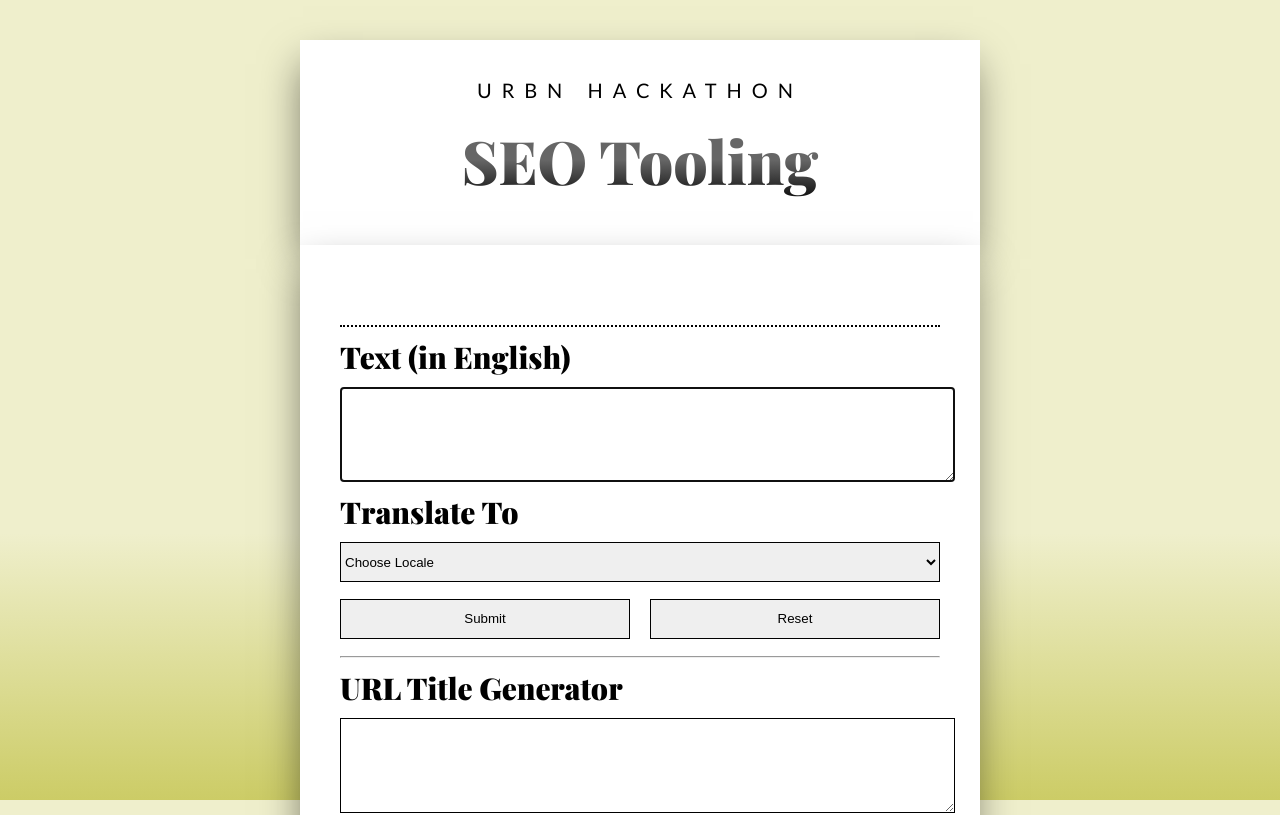
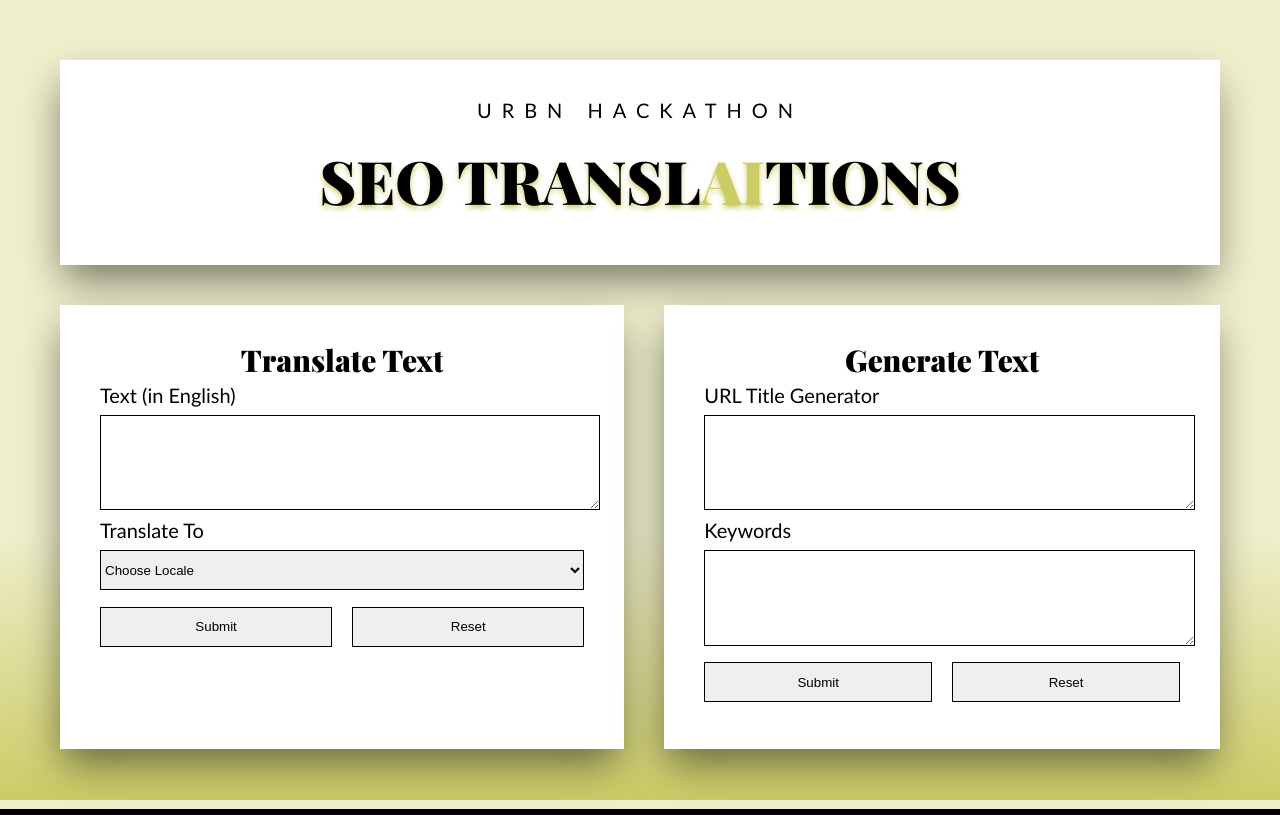
Before and after one commit to seriouslysean/hackathon-open-ai-translation, a Nuxt app: page / in a window 1280 px wide. Shown: the top 815 px of the page. Built offline with nearby package versions, Linux system fonts and the light colour scheme.

Commit message:
Split two sections in to components, basic grid styling

```diff
--- a/app.vue
+++ b/app.vue
@@ -1,136 +1,28 @@
-<script setup>
-const languages = ref([
-  { name: 'Choose Locale', locale: '', selected: true },
-  { name: 'English (en-GB)', locale: 'en-GB' },
-  { name: 'French (fr-CA)', locale: 'fr-CA' },
-  { name: 'German (de-DA)', locale: 'de-DE' },
-  { name: 'Italian (it-IT)', locale: 'it-IT' },
-  { name: 'Spanish (es-ES)', locale: 'es-ES' },
-]);
-
-const textEl = ref(null);
-const text = ref('');
-const locale = ref('');
-const translation = ref('');
-
-async function onSubmit() {
-  if (!text.value || !locale.value) {
-    alert('Text and locale required');
-    return;
-  }
-  // TODO Convert to composable maybe `useTranslation(text, locale)`
-  const { data: translatedText } = await useFetch('/api/translate', {
-    method: 'post',
-    query: {
-      text,
-      locale,
-    },
-  });
-  translation.value = translatedText.value;
-}
-
-async function onSubmitURL() {
-  alert('url submit');
-}
-
-function onCopy() {
-  if (location.protocol !== 'https:') {
-    alert('Copy will only work over https');
-    return;
-  }
-  navigator.clipboard.writeText(translation.value);
-}
-
-function onCopyURL() {
-  if (location.protocol !== 'https:') {
-    alert('Copy will only work over https');
-    return;
-  }
-
-  alert('copy url not built yet');
-  navigator.clipboard.writeText('TODO');
-}
-
-onMounted(() => {
-  textEl.value.focus();
-});
-</script>
-
-
 <template>
   <div class="app">
     <SiteHeader />
 
-    <main class="main container">
-      <!-- translate -->
-      <section class="translation">
-        <form @submit.prevent="onSubmit">
-          <label for="text">Text (in English)</label>
-          <textarea ref="textEl" type="text" name="text" v-model="text"></textarea>
-
-          <label for="locale">Translate To</label>
-          <select name="locale" v-model="locale">
-            <option v-for="language in languages" :key="language.locale" :value="language.locale" :selected="language.selected">
-              {{ language.name }}
-            </option>
-          </select>
-
-          <div class="buttons">
-            <button type="submit">Submit</button>
-            <button type="reset">Reset</button>
-          </div>
-        </form>
-
-        <div class="translation" v-if="translation">
-          <label for="text-translated">Translation</label>
-          <textarea name="text-translated" class="text-translated" readonly>{{ translation }}</textarea>
-          <div class="buttons">
-            <button @click="onCopy">Copy</button>
-          </div>
-        </div>
-      </section>
-
-      <hr />
-
-      <!-- translate -->
-      <section class="generation">
-          <form @submit.prevent="onSubmitURL">
-            <label for="url">URL Title Generator</label>
-            <textarea ref="url" type="text" name="text" v-model="url"></textarea>
-
-            <label for="keywords">Keywords</label>
-            <textarea ref="keywords" type="text" name="text" v-model="keywords"></textarea>
-
-            <div class="buttons">
-              <button type="submit">Submit</button>
-              <button type="reset">Reset</button>
-            </div>
-
-            <label for="text-translated">URL output</label>
-            <textarea name="text-translated" class="text-translated" readonly>{{ translation }}</textarea>
-            <div class="buttons">
-              <button @click="onCopyURL">Copy Title</button>
-            </div>
-          </form>
-      </section>
+    <main class="main">
+      <TextTranslate class="main__column main__column--translate" />
+      <TextGenerate class="main__column main__column--generate" />
     </main>
   </div>
 </template>
 
 <style lang="scss">
-@use "~/assets/scss/global.scss";
+@use '~/assets/scss/global.scss';
 
-.container {
-    max-width: 600px;
-    margin: 0 auto;
-}
+.main {
+  display: grid;
+  grid-template-areas:
+    'translate generate';
 
-.translation {
-  border-top: 2px dotted var(--bg-outline);
-  margin-top: var(--spacer-primary);
-}
+  &__column--translate {
+    grid-area: translate;
+  }
 
-.text-translated {
-  margin-bottom: var(--spacer-secondary);
+  &__column--generate {
+    grid-area: generate;
+  }
 }
 </style>
--- a/assets/scss/global.scss
+++ b/assets/scss/global.scss
@@ -21,9 +21,12 @@ body {
   font-size: var(--font-size-body);
 }
 
-label {
+h1, h2, h3, h4, h5, h6 {
   font-family: var(--font-heading);
   font-size: var(--font-size-heading);
+}
+
+label {
   display: block;
   margin: var(--spacer-secondary) 0;
   width: 100%;
--- a/components/SiteHeader.vue
+++ b/components/SiteHeader.vue
@@ -1,11 +1,13 @@
 <template>
     <header class="site-header container">
         <small class="site-header__prefix">URBN Hackathon</small>
-        <h1 class="site-header__heading">SEO Tooling</h1>
+        <h1 class="site-header__heading">
+            SEO Transl<span class="ai"><span class="a">a</span><span class="i">i</span></span>tions
+        </h1>
     </header>
 </template>
 
-<style lang="scss">
+<style lang="scss" scoped>
 .site-header {
   text-align: center;
 
@@ -20,12 +22,21 @@
         line-height: 1em;
         margin-top: 0.25em;
         font-size: 3em;
-        background: linear-gradient(#666, #666, #000);
-        background-clip: text;
-        -webkit-background-clip: text;
-        -webkit-text-fill-color: transparent;
         // force text descenders to show
         padding: 0.25em;
+        position: relative;
+        text-transform: uppercase;
+        text-shadow: 0 3px 5px var(--bg-secondary);
+    }
+
+    &__heading .ai {
+        letter-spacing: 0;
+    }
+    &__heading .a {
+        color: var(--bg-secondary);
+    }
+    &__heading .i {
+        color: var(--bg-secondary);
     }
 }
 </style>
--- /dev/null
+++ b/components/TextGenerate.vue
@@ -0,0 +1,51 @@
+<script setup>
+const url = ref('');
+const keywords = ref('');
+const translation = ref('');
+</script>
+
+
+<template>
+    <section class="text-generate container">
+        <h2 class="text-generate__heading">Generate Text</h2>
+        <form>
+            <label for="generate-url">URL Title Generator</label>
+            <textarea ref="generate-url" type="text" name="generate-url" v-model="url"></textarea>
+
+            <label for="generate-keywords">Keywords</label>
+            <textarea ref="generate-keywords" type="text" name="generate-keywords" v-model="keywords"></textarea>
+
+            <div class="buttons">
+                <button type="submit">Submit</button>
+                <button type="reset">Reset</button>
+            </div>
+        </form>
+
+        <div class="text-generate__translation" v-if="translation">
+            <label for="generate-text-translated">Translation</label>
+            <textarea
+            name="generate-text-translated"
+            class="text-generate__translation-text"
+            readonly>{{ translation }}</textarea>
+            <div class="buttons">
+                <button>Copy Title</button>
+            </div>
+        </div>
+    </section>
+</template>
+
+<style lang="scss">
+.text-generate {
+    &__heading {
+      text-align: center;
+    }
+
+    &__translation {
+        margin-top: var(--spacer-primary);
+    }
+
+    &__translation-text {
+        margin-bottom: var(--spacer-secondary);
+    }
+}
+</style>
--- /dev/null
+++ b/components/TextTranslate.vue
@@ -0,0 +1,107 @@
+<script setup>
+const languages = ref([
+  { name: 'Choose Locale', locale: '', selected: true },
+  { name: 'English (en-GB)', locale: 'en-GB' },
+  { name: 'French (fr-CA)', locale: 'fr-CA' },
+  { name: 'German (de-DA)', locale: 'de-DE' },
+  { name: 'Italian (it-IT)', locale: 'it-IT' },
+  { name: 'Spanish (es-ES)', locale: 'es-ES' },
+]);
+
+const text = ref('');
+const locale = ref('');
+const translation = ref('');
+
+async function onSubmit() {
+  if (!text.value || !locale.value) {
+    alert('Text and locale required');
+    return;
+  }
+  // TODO Convert to composable maybe `useTranslation(text, locale)`
+  const { data: translatedText } = await useFetch('/api/translate', {
+    method: 'post',
+    query: {
+      text,
+      locale,
+    },
+  });
+  translation.value = translatedText.value;
+}
+
+async function onSubmitURL() {
+  alert('url submit');
+}
+
+function onCopy() {
+  if (location.protocol !== 'https:') {
+    alert('Copy will only work over https');
+    return;
+  }
+  navigator.clipboard.writeText(translation.value);
+}
+
+function onCopyURL() {
+  if (location.protocol !== 'https:') {
+    alert('Copy will only work over https');
+    return;
+  }
+
+  alert('copy url not built yet');
+  navigator.clipboard.writeText('TODO');
+}
+</script>
+
+
+<template>
+  <section class="text-translate container">
+    <h2 class="text-translate__heading">Translate Text</h2>
+    <form @submit.prevent="onSubmit">
+        <label for="translate-text">Text (in English)</label>
+        <textarea type="text" name="translate-text" v-model="text"></textarea>
+
+        <label for="translate-locale">Translate To</label>
+        <select name="translate-locale" v-model="locale">
+          <option
+            v-for="language in languages"
+            :key="language.locale"
+            :value="language.locale"
+            :selected="language.selected">
+              {{ language.name }}
+          </option>
+        </select>
+
+        <div class="buttons">
+          <button type="submit">Submit</button>
+          <button type="reset">Reset</button>
+        </div>
+      </form>
+
+      <div class="text-translate__translation" v-if="translation">
+          <label for="translate-text-translated">Translation</label>
+          <textarea
+            name="translate-text-translated"
+            class="text-translate__translation-text"
+            readonly>{{ translation }}</textarea>
+          <div class="buttons">
+            <button @click="onCopy">Copy Translation</button>
+          </div>
+      </div>
+    </section>
+</template>
+
+<style lang="scss">
+.text-translate {
+    &__heading {
+      color: var(--color-secondary);
+      text-align: center;
+    }
+
+    &__translation {
+        margin-top: var(--spacer-primary);
+    }
+
+    &__translation-text {
+        margin-bottom: var(--spacer-secondary);
+    }
+}
+</style>
```
